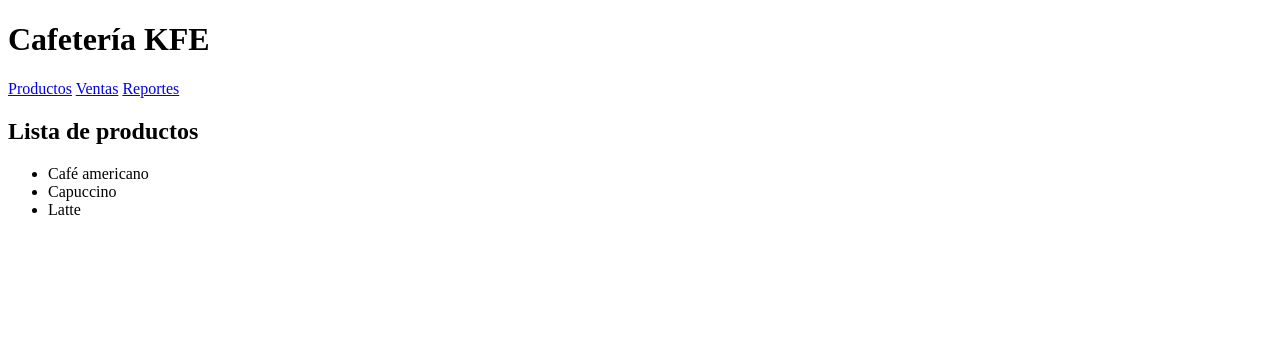
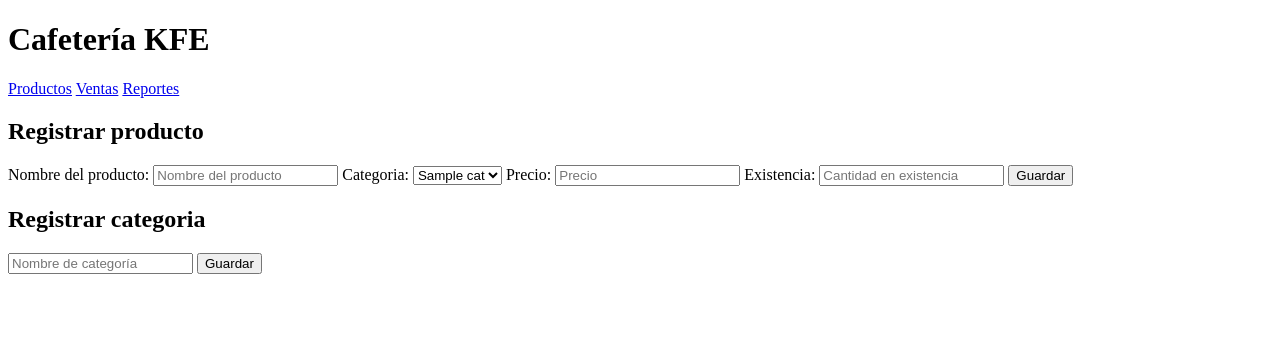
Before and after one commit to EonOohx/cafeteria-kfe, a Python web app: template app/templates/productos.html in a window 1280 px wide. Shown: the top 358 px of the page. Run offline with Jinja, Linux system fonts and the light colour scheme; the template is opened without the code that fills it: most values are stand-ins (such as "Sample title", 1, 10 or a date in 2020).

Commit message:
Add Categories and Products Record

```diff
--- a/app/templates/productos.html
+++ b/app/templates/productos.html
@@ -1,12 +1,32 @@
 {% extends "base.html" %}
 
-{%  block title %}Productos{%  endblock %}
+{% block title %}Productos{% endblock %}
 
 {% block content %}
-  <h2>Lista de productos</h2>
-  <ul>
-    <li>Café americano</li>
-    <li>Capuccino</li>
-    <li>Latte</li>
-  </ul>
+    <h2>Registrar producto</h2>
+    <form action="/nuevo_producto" method="POST">
+        <label for="nombre">Nombre del producto:</label>
+        <input type="text" name="nombre" placeholder="Nombre del producto">
+
+        <label for="categoria">Categoria:</label>
+        <select name="categoria">
+            {% for cat in categorias %}
+                <option value="{{ cat.id_categoria }}">{{ cat.nombre }}</option>
+            {% endfor %}
+        </select>
+
+        <label for="precio">Precio:</label>
+        <input type="number" name="precio" placeholder="Precio">
+
+        <label for="existencia">Existencia:</label>
+        <input type="number" name="existencia" placeholder="Cantidad en existencia">
+
+        <button type="submit">Guardar</button>
+    </form>
+
+    <h2>Registrar categoria</h2>
+    <form action="/nueva_categoria" method="POST">
+        <input type="text" name="nombre" placeholder="Nombre de categoría">
+        <button type="submit">Guardar</button>
+    </form>
 {% endblock %}
--- /dev/null
+++ b/app/utils/db.py
@@ -0,0 +1,3 @@
+from flask_sqlalchemy import SQLAlchemy
+
+db = SQLAlchemy()
```
Also changed, not shown: app/models/categoria.py (added, +12 -0 lines), app/models/producto.py (added, +15 -0 lines), app/routes/categoria.py (added, +16 -0 lines), app/routes/productos.py (+21 -2 lines), requirements.txt (+15 -1 lines).
